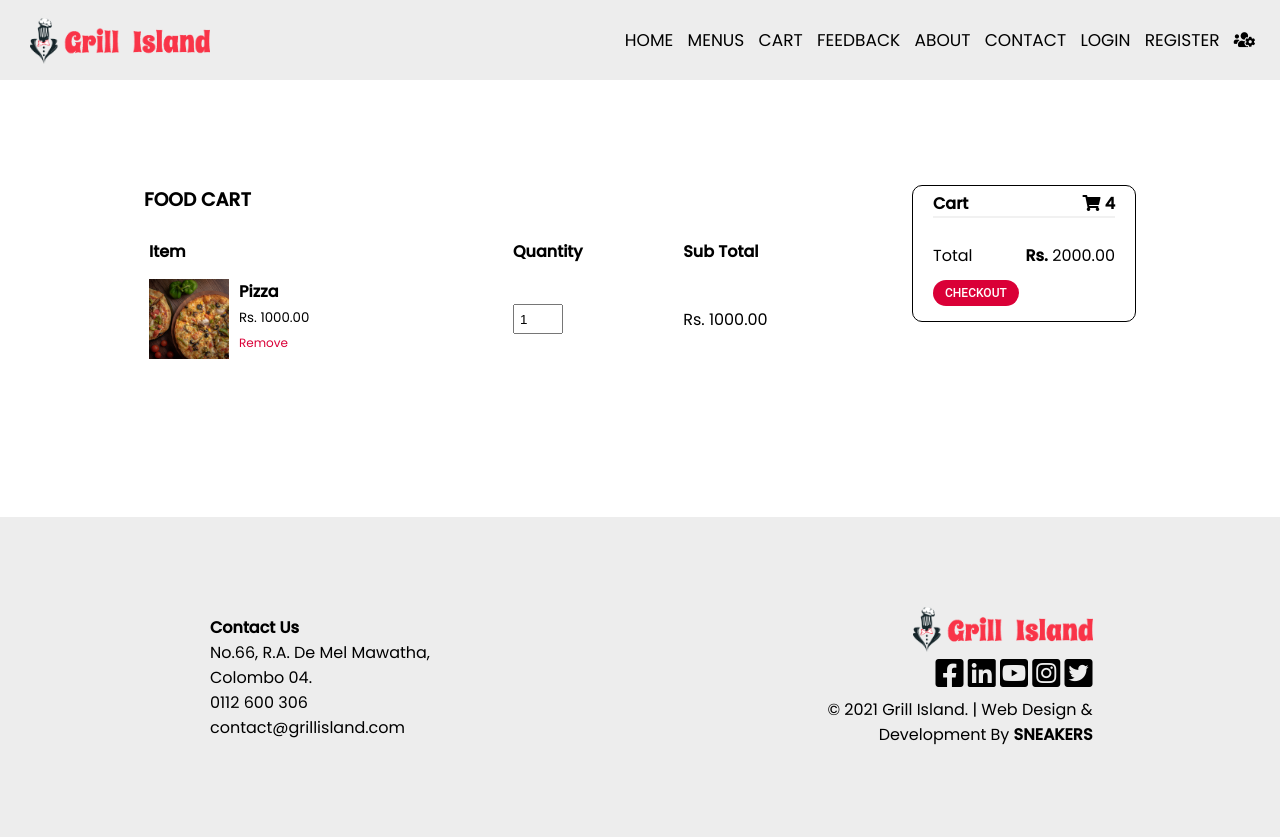
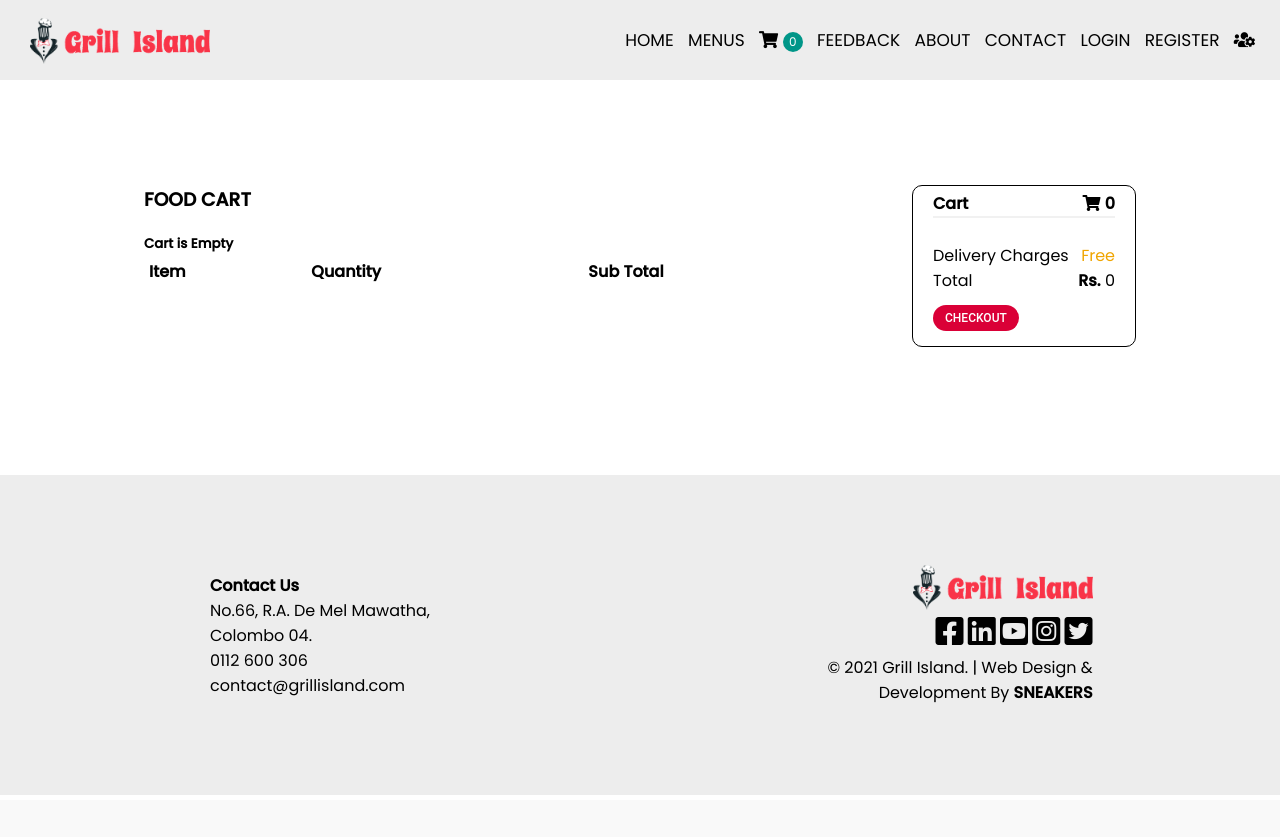
Before and after one commit to akapez/grill-island-wdp, a PHP site: page /grill-island/cart.php in a window 1280 px wide. After the commit the page ends 703 px from the top, so only its background shows below. Run offline with PHP 8.4, Linux system fonts and the light colour scheme; lists and menus that the app fills with data are empty.

Commit message:
add to cart set

```diff
--- a/cart.php
+++ b/cart.php
@@ -1,4 +1,21 @@
-<?php require_once 'components/header.php'; ?>
+<?php
+require_once 'components/header.php';
+require_once 'config/DatabaseConn2.php';
+require_once 'components/cart.php';
+
+if (isset($_POST['remove'])){
+  if ($_GET['action'] == 'remove'){
+      foreach ($_SESSION['cart'] as $key => $value){
+          if($value["food_id"] == $_GET['id']){
+              unset($_SESSION['cart'][$key]);
+              echo "<script>alert('Item has been Removed...!')</script>";
+              echo "<script>window.location = 'cart.php'</script>";
+          }
+      }
+  }
+}
+
+?>
 
 <section class="cart_banner"></section>
 
@@ -13,21 +30,31 @@
           <th>Quantity</th>
           <th>Sub Total</th>
         </tr>
-        <tr>
-          <td>
-            <div class="cart_info">
-              <img src="./assets/pizza.png" alt="food-item">
-              <div>
-                <h4>Pizza</h4>
-                <small>Rs. 1000.00</small>
-                <br>
-                <a href="">Remove</a>
-              </div>
-            </div>
-          </td>
-          <td><input class="qty_input" type="number" value="1"></td>
-          <td>Rs. 1000.00</td>
-        </tr>
+
+
+        <?php
+
+        $total = 0;
+        if (isset($_SESSION['cart'])) {
+          $food_id = array_column($_SESSION['cart'], 'food_id');
+
+          $result =  $menu->getMenuData();
+          while ($row = $result->fetch(PDO::FETCH_ASSOC)) {
+            foreach ($food_id as $id) {
+              if ($row['id'] == $id) {
+                cartElement($row['foodImage'], $row['foodName'], $row['price'], $row['id']);
+                $total = $total + (int)$row['price'];
+              }
+            }
+          }
+        } else {
+          echo "<h5>Cart is Empty</h5>";
+        }
+
+        ?>
+
+
+
       </table>
     </div>
 
@@ -36,12 +63,27 @@
     <div class="cart_container">
       <h4>
         Cart
-        <span class="price" style="color: black"><i class="fa fa-shopping-cart"></i> <b>4</b></span>
+        <span class="price" style="color: black"><i class="fa fa-shopping-cart"></i>
+          <b>
+            <?php
+            if (isset($_SESSION['cart'])) {
+              $count  = count($_SESSION['cart']);
+              echo "$count";
+            } else {
+              echo "0";
+            }
+            ?>
+          </b>
+        </span>
       </h4>
       <hr />
       <p>
+        Delivery Charges
+        <span class="price" style="color: #F0A500">Free</span>
+      </p>
+      <p>
         Total
-        <span class="price" style="color: black"><b>Rs.</b> 2000.00</span>
+        <span class="price" style="color: black"><b>Rs.</b> <?php echo $total; ?></span>
       </p>
       <button id="submit" type="submit" name="submit" class="checkout_btn">
         CHECKOUT
--- /dev/null
+++ b/components/cart.php
@@ -0,0 +1,27 @@
+<?php
+
+function cartElement($foodimg, $foodname, $foodprice, $foodid)
+{
+    $element = "
+
+    <form action=\"cart.php?action=remove&id=$foodid\" method=\"post\">
+    <tr>
+    <td>
+    <div class=\"cart_info\">
+      <img src=$foodimg alt=\"food-item\">
+      <div>
+        <h4>$foodname</h4>
+        <small>Rs. $foodprice</small>
+        <br>
+        <button class=\"removeBtn\" type=\"submit\" name=\"remove\">Remove</button>
+      </div>
+    </div>
+  </td>
+  <td><input class=\"qty_input\" type=\"number\" value=></td>
+  <td>50000</td>
+  </tr>
+</form>
+
+    ";
+    echo  $element;
+}
--- a/components/footer.php
+++ b/components/footer.php
@@ -28,5 +28,6 @@
         </div>
       </div>
     </footer>
+
   </body>
 </html>
--- a/components/header.php
+++ b/components/header.php
@@ -50,25 +50,36 @@
     <ul>
       <li><a href="home.php">HOME</a></li>
       <li><a href="menu.php">MENUS</a></li>
-        <li><a href="cart.php">CART</a></li>
+      <li><a href="cart.php"><i class="fa fa-shopping-cart"></i>
+          <?php
+          session_start();
+          if (isset($_SESSION['cart'])) {
+            $count = count($_SESSION['cart']);
+            echo "<span id=\"cart_count\" class=\"badge\">$count</span>";
+          } else {
+            echo "<span id=\"cart_count\" class=\"badge\">0</span>";
+          }
+
+          ?>
+          <!-- <span id="cart-count" class="badge">1</span></a> -->
+      </li>
       <li><a href="feedback.php">FEEDBACK</a></li>
       <li><a href="about.php">ABOUT</a></li>
       <li><a href="contact.php">CONTACT</a></li>
       <?php
-          session_start();
-          if (isset($_SESSION['email'])){
+
+      if (isset($_SESSION['email'])) {
       ?>
-        <li><a href="<?php echo $host ; ?>/?action=profile">PROFILE</a></li>
-        <li><a href="<?php echo $host ; ?>/controllers/logout.php">LOGOUT</a></li>
-        <?php }
-        else if(isset($_SESSION['username'])){
+        <li><a href="<?php echo $host; ?>/?action=profile">PROFILE</a></li>
+        <li><a href="<?php echo $host; ?>/controllers/logout.php">LOGOUT</a></li>
+      <?php } else if (isset($_SESSION['username'])) {
       ?>
-        <li><a href="<?php echo $host ; ?>/?action=dashboard">DASHBOARD</a></li>
-        <li><a href="<?php echo $host ; ?>/controllers/logout.php">LOGOUT</a></li>
-        <?php }else{ ?>
-        <li><a href="<?php echo $host ; ?>/?action=login">LOGIN</a></li>
-        <li><a href="<?php echo $host ; ?>/?action=register">REGISTER</a></li>
-        <li><a href="<?php echo $host ; ?>/?action=admin"><i class="fas fa-users-cog"></i></a></li>
+        <li><a href="<?php echo $host; ?>/?action=dashboard">DASHBOARD</a></li>
+        <li><a href="<?php echo $host; ?>/controllers/logout.php">LOGOUT</a></li>
+      <?php } else { ?>
+        <li><a href="<?php echo $host; ?>/?action=login">LOGIN</a></li>
+        <li><a href="<?php echo $host; ?>/?action=register">REGISTER</a></li>
+        <li><a href="<?php echo $host; ?>/?action=admin"><i class="fas fa-users-cog"></i></a></li>
       <?php } ?>
 
     </ul>
--- a/styles/cart.css
+++ b/styles/cart.css
@@ -65,6 +65,14 @@
   padding: 5px;
 }
 
+.removeBtn{
+  background-color: #da0037;
+  color: #ffff;
+  border: none;
+  padding: 4px 5px 4px 5px;
+  cursor: pointer;
+}
+
 td a{
   color: #da0037;
   font-size: 12px;
--- a/styles/styles.css
+++ b/styles/styles.css
@@ -99,6 +99,20 @@
   #check:checked ~ ul {
     left: 0;
   }
+}
+
+.badge{
+  background: #009688;
+  color: #fff;
+  width: 20px;
+  height: 20px;
+  font-size: 12px;
+  border-radius: 30px;
+  display: inline-flex;
+  align-items: center;
+  justify-content: center;
+  /* margin-right: 10px;
+  margin-left: 2px; */
 }
 
 @media screen and (max-width: 320px) {
```
Also changed, not shown: menu.php (+41 -7 lines). Lines whose indentation alone changed are shown as unchanged.
